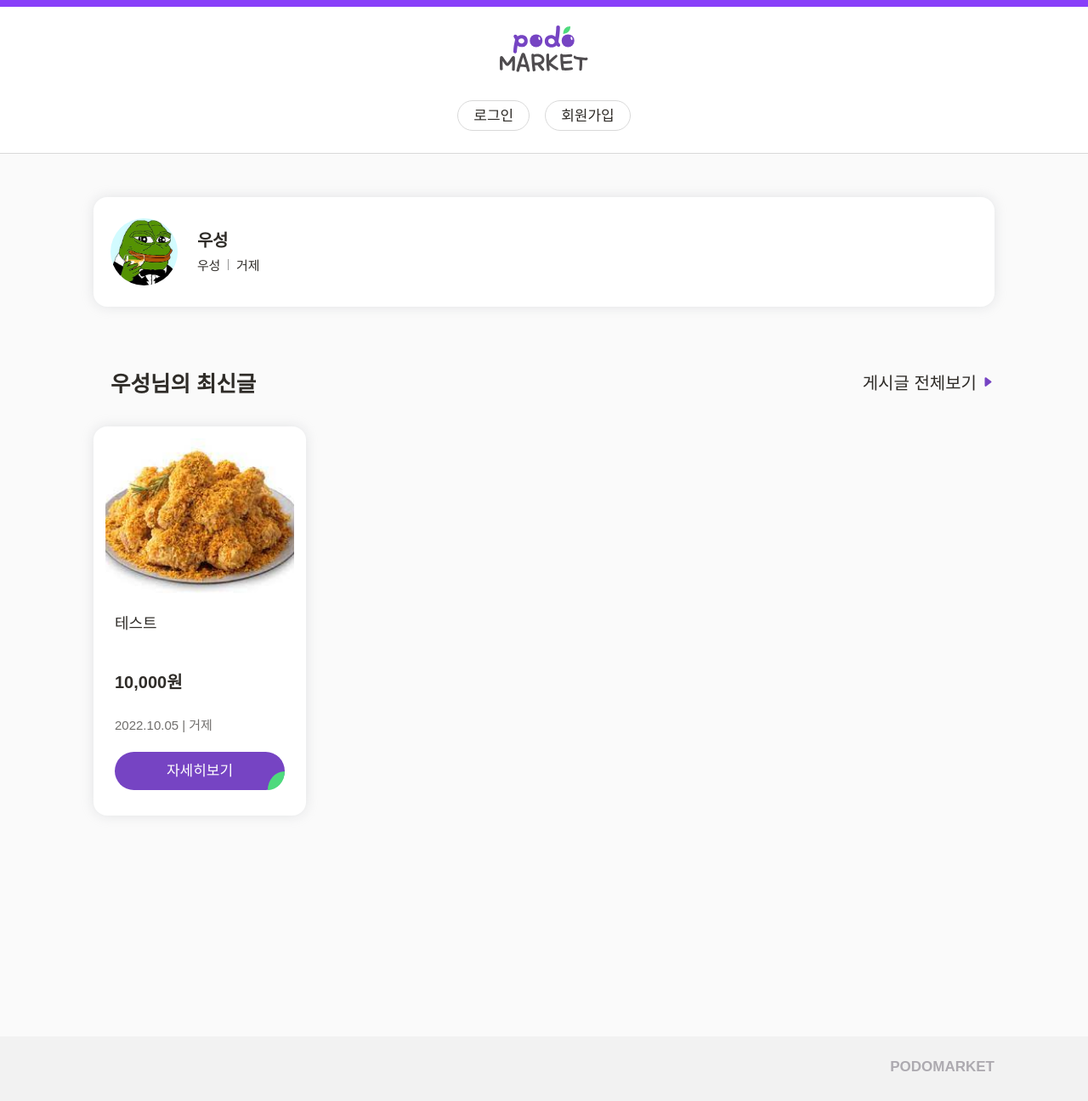
After one commit to wooseongryu/podomarket, a Django app: page /users/1/ in a window 1280 px wide. The commit adds this page. Shown: the whole page at 85% size. Run offline with Django 4.2, Linux system fonts and the light colour scheme; data comes from the database, SQL or seed files in the repository; both versions use the stored data as it was after the commit; some libraries are stand-ins or nearby versions; some web fonts are replaced.

Commit message:
프로필 페이지 작성
urls.py 작성
연결된 ProfileView작성 이 때 유저가 작성한 글을 템플릿에 전달하도록 get_context_data 오버라이드
profile.html작성
로그인 상태에서만 내 프로필 링크가 나오도록 base_with_navbar수정
post_detail.html에서 글 상세 페이지의 유저 정보 박스와 유저 프로필 페이지 연결

```diff
--- a/podomarket/templates/podomarket/post_detail.html
+++ b/podomarket/templates/podomarket/post_detail.html
@@ -40,7 +40,7 @@
       {% endif %}
     </div>
 
-    <a class="profile-link" href="#">
+    <a class="profile-link" href="{% url 'profile' post.author.id %}">
       <div class="podo-box gray-background profile">
         <div class="profile-pic" style="background-image: url('{{post.author.profile_pic.url}}')"></div>
         <div class="profile-info">
--- /dev/null
+++ b/podomarket/templates/podomarket/profile.html
@@ -0,0 +1,55 @@
+{% extends "podomarket_base/base_with_navbar.html" %}
+
+{% load static %}
+{% load humanize %}
+
+{% block title %}{{ profile_user.nickname }} | 포도마켓{% endblock title %}
+
+{% block content %}
+<div class="podo-card profile-header">
+  <div class="profile-pic" style="background-image: url('{{profile_user.profile_pic.url}}')"></div>
+  <div class="info">
+    <div class="nickname">{{profile_user.nickname}}</div>
+    <ul class="podo-links">
+      <li>{{profile_user.kakao_id}}</li>
+      <li class="divider"></li>
+      <li>{{profile_user.address}}</li>
+    </ul>
+  </div>
+</div>
+
+<div class="post-list">
+  <div class="header">
+    <h2>{{profile_user.nickname}}님의 최신글</h2>
+    {% if user_posts %}
+    <a class="link" href="#">
+      <span>게시글 전체보기</span>
+      <img class="triangle-icon" src="{% static 'podomarket/icons/ic-triangle.svg' %}" alt="triangle icon">
+    </a>
+    {% endif %}
+
+  </div>
+  <div class="posts">
+    {% for post in user_posts %}
+      <div class="podo-card post">
+        <img class="thumb" src="{{post.image1.url}}" alt="썸네일 이미지">
+        <div class="content">
+          <h2 class="title">{{post.title}}</h2>
+          <div class="price-and-status">
+            <span class="price">
+              {{post.item_price|intcomma}}원
+            </span>
+          </div>
+          <div class="meta">
+            {{post.dt_created|date:"Y.m.d"}}&nbsp;|&nbsp;{{post.author.address}}
+          </div>
+          <a class="podo-button primary button" href="{% url 'post-detail' post.id %}">자세히보기</a>
+        </div>
+      </div>
+    {% empty %}
+      <p class="empty">등록된 게시글이 없어요 :(</p>
+    {% endfor %}
+  </div>
+</div>
+
+{% endblock content %}
--- a/podomarket/templates/podomarket_base/base_with_navbar.html
+++ b/podomarket/templates/podomarket_base/base_with_navbar.html
@@ -12,6 +12,7 @@
   <nav>
     <ul class="menu">
       {% if user.is_authenticated %}
+        <li class="menu-item user-menu"><a href="{% url 'profile' user.id %}">내 프로필</a></li>
         <li class="menu-item user-menu"><a href="{% url 'account_logout' %}">로그아웃</a></li>
       {% else %}
         <li class="menu-item guest-menu"><a class="podo-chip" href="{% url 'account_login' %}">로그인</a></li>
--- a/podomarket/urls.py
+++ b/podomarket/urls.py
@@ -23,4 +23,9 @@ urlpatterns = [
         views.PostDeleteView.as_view(),
         name='post-delete',
     ),
+    path(
+        'users/<int:user_id>/',
+        views.ProfileView.as_view(),
+        name='profile',
+    )
 ]
--- a/podomarket/views.py
+++ b/podomarket/views.py
@@ -10,7 +10,7 @@ from django.views.generic import (
 from braces.views import LoginRequiredMixin, UserPassesTestMixin
 from allauth.account.views import PasswordChangeView
 from allauth.account.models import EmailAddress
-from .models import Post
+from .models import Post, User
 from .forms import PostCreateForm, PostUpdateForm
 from .functions import confirmation_required_redirect
 
@@ -77,6 +77,18 @@ class PostDeleteView(LoginRequiredMixin, UserPassesTestMixin, DeleteView):
         post = self.get_object()
         return post.author == user
 
+class ProfileView(DetailView):
+    model = User
+    template_name = 'podomarket/profile.html'
+    pk_url_kwarg = 'user_id'
+    context_object_name = "profile_user"
+
+    def get_context_data(self, **kwargs):
+        context = super().get_context_data(**kwargs)
+        user_id = self.kwargs.get('user_id')
+        context["user_posts"] = Post.objects.filter(author_id=user_id).order_by("-dt_created")[:8]
+        return context
+
 class CustomPasswordChangeView(PasswordChangeView):
     def get_success_url(self):
         return reverse('index')
```
Also changed, not shown: db.sqlite3.
